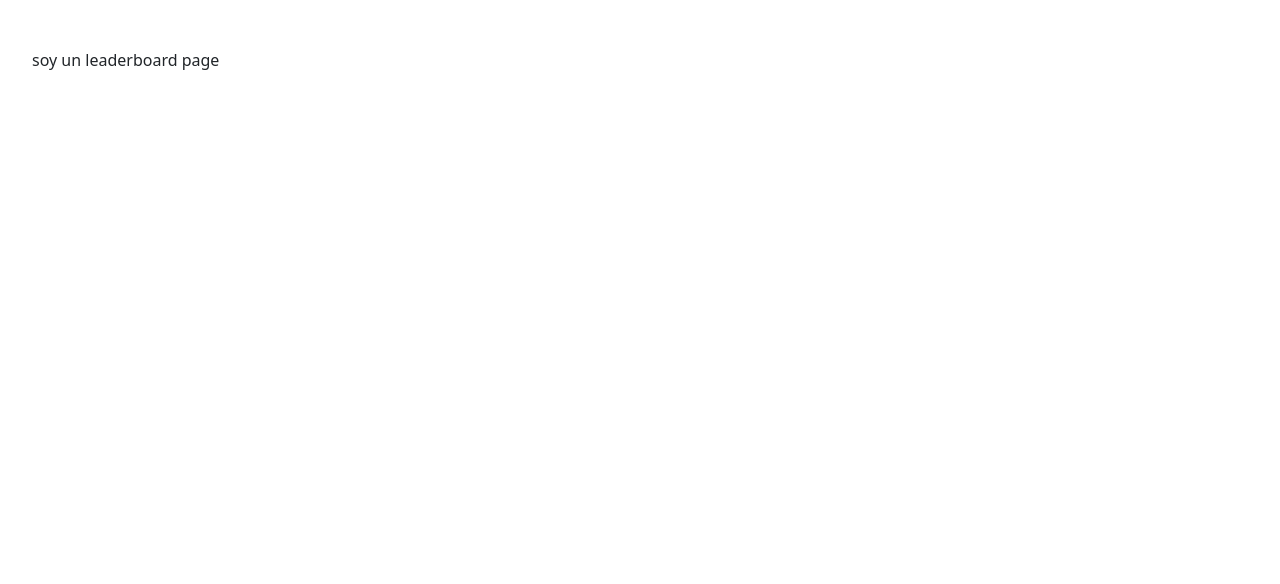
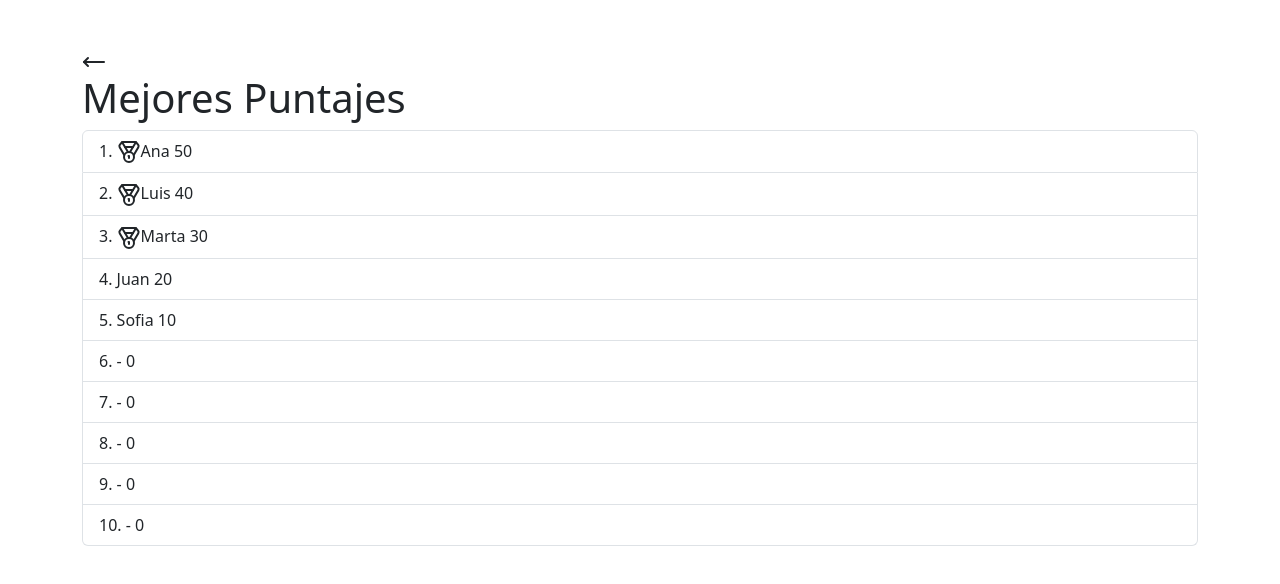
Before and after one commit to paula-carrano/unq-ui-paula-carrano-trabajo-final, a React (Vite) app: page /leaderboard in a window 1280 px wide. Shown: the top 584 px of the page. Built offline with nearby package versions, Linux system fonts and the light colour scheme.

Commit message:
v1 mejores puntajes sin logica y styles

```diff
--- a/src/pages/LeaderBoard.jsx
+++ b/src/pages/LeaderBoard.jsx
@@ -1,3 +1,31 @@
+import { Medal, MoveLeft } from "lucide-react";
+import { Container, ListGroup } from "react-bootstrap";
+
 export const LeaderBoard = () => {
-    return <div> soy un leaderboard page</div>;
+    const puntajes = [
+        { nombre: "Ana", puntaje: 50 },
+        { nombre: "Luis", puntaje: 40 },
+        { nombre: "Marta", puntaje: 30 },
+        { nombre: "Juan", puntaje: 20 },
+        { nombre: "Sofia", puntaje: 10 },
+    ];
+    const puntajesCompletos = [
+        ...puntajes,
+        ...Array(10).fill({ nombre: "-", puntaje: 0 }),
+    ].slice(0, 10);
+
+    return (
+        <Container>
+            <MoveLeft />
+            <h1> Mejores Puntajes</h1>
+            <ListGroup as="ol" numbered>
+                {puntajesCompletos.map((puntaje, index) => (
+                    <ListGroup.Item key={index}>
+                        {index < 3 && <Medal />}
+                        {puntaje.nombre} {puntaje.puntaje}
+                    </ListGroup.Item>
+                ))}
+            </ListGroup>
+        </Container>
+    );
 };
```
